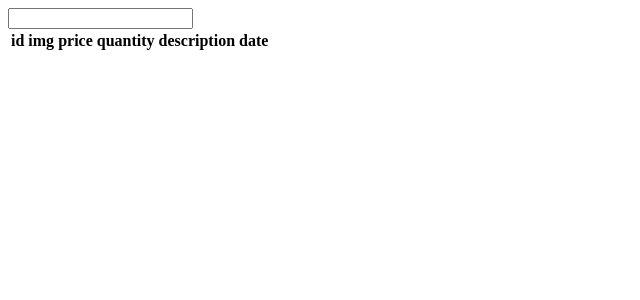
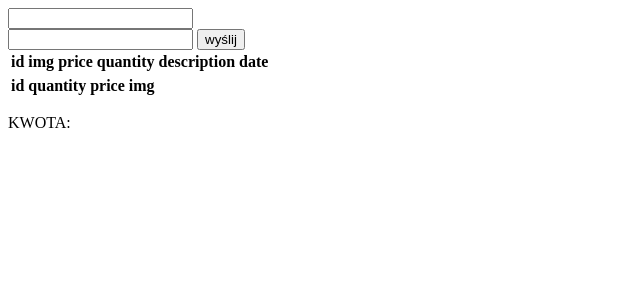
Before and after one commit to adas77/1DI1541-lab, a Flask app: page /product in a window 1280 px wide. Shown: the top 300 px of the page, without its empty margins (0-640 px from the left). Run offline with Flask 2, Linux system fonts and the light colour scheme; lists and menus that the app fills with data are empty; parts of the project's set-up code (start-up, migrations or seed data) failed here and were passed over.

Commit message:
images + basket

```diff
--- a/app.py
+++ b/app.py
@@ -26,11 +26,11 @@ API_PRODUCT_DELETE = os.getenv('API_PRODUCT_DELETE')
 
 
 app = Flask(__name__)
+app.config['TEMPLATES_AUTO_RELOAD'] = True
 app.config['SECRET_KEY'] = SECRET_KEY
 db = dbi.Database(DB_PATH)
 db.user_create()
 db.product_create()
-
 
 def token_required(f):
     @wraps(f)
@@ -79,6 +79,10 @@ def dashboard():
 def product():
     return render_template('product.html')
 
+
+# @app.route('api/product/<product_id>', methods=['GET'])
+# def handle_basket():
+#     return jsonify(request.get_json())
 
 @app.route(API_USER_LOGIN, methods=['POST'])
 def handle_login():
--- a/templates/product.html
+++ b/templates/product.html
@@ -6,8 +6,8 @@
     <meta name="viewport" content="width=device-width, initial-scale=1.0" />
     <title>Product</title>
     <script>
-      const products=[];
-
+      const products=new Map()
+      const basket=new Map()
       search = (val) => {
       const searchDiv = document.getElementById('search')
       while(searchDiv.firstChild){
@@ -20,8 +20,8 @@
             const img = `<img
               src="static/${p.img}"
               alt="${p.img}"
-              width="40"
-              height="34"
+              width="80"
+              height="70"
               title="${p.img}" />`
               searchDiv.insertAdjacentHTML('afterbegin', img)
           }
@@ -29,19 +29,70 @@
 
       }
 
-        const handleButton=()=>{
-            e.preventDefault()
+        const handleButton=($this)=>{
+          letval = $this.previousElementSibling.value;
+
+            console.log("button pressed")
+            if(val == ''){
+              console.log('no input');
+          }else{
+             console.log(val);
+          }
         };
 
+        const getQuantity=(quantity,product_id,price)=>{
+          if(event.key==="Enter" && quantity>0){
+            const basketDiv = document.getElementById('basket')
+            const basketSumDiv = document.getElementById('basket-sum')
+            while(basketDiv.firstChild){
+              basketDiv.removeChild(basketDiv.firstChild);
+              }
+
+            basket.set(product_id,quantity)
+              //const product = products.get(product_id);
+              //console.log(`product:${product.}`)
+
+              let sum=0;
+            basket.forEach((value,key)=>{
+              const product = products.get(key);
+
+              const img = `<img
+              src="static/${product.img}"
+              alt="${product.img}"
+              width="400"
+              height="341"
+              title="${product.img}" />`
+
+              const be = ` <tr>
+                <td>${key}</td>
+                <td>${value}</td>
+                <td>${product.price}</td>
+                <td>${img}</td>
+                <td><button onclick="delete(this)">usun</button></td>
+              </tr>`
+
+              basketDiv.insertAdjacentHTML('beforeend', be)
+              sum+=product.price*value
+            })
+            basketSumDiv.innerHTML=sum
+          }
+
+        }
+
       window.addEventListener('load', () => {
+
+        basket.forEach(b=>{
+          console.log(b)
+        })
+
         fetch('/api/product/get')
           .then((response) => response.json())
           .then((data) => {
             data.forEach((u) => {
-              products.push({img:u.img,price:u.price,quantity:u.quantity})
+              products.set(u.product_id,{img:u.img,price:u.price,quantity:u.quantity})
+              //products.push({img:u.img,price:u.price,quantity:u.quantity})
               console.log(products)
-              let f = u.img
-              console.log(f)
+
 
               const img = `<img
               src="static/${u.img}"
@@ -58,7 +109,8 @@
                     <td>${u.quantity}</td>
                     <td>${u.description}</td>
                     <td>${u.reg_date}</td>
-                    <td><button>dodaj do koszyka</button></td>
+                    <td><button onclick="handleButton(this)">dodaj do koszyka</button></td>
+                    <td><input  onkeydown="getQuantity(this.value,${u.product_id},${u.price})" type="number" placeholder="sztuk" value=0></td>
                   </tr>`
               document.querySelector('table').insertAdjacentHTML('beforeend', l)
             })
@@ -71,7 +123,10 @@
   <body>
     <input type="text" id="in" oninput="search(this.value)" />
     <div id="search"></div>
-
+    <form action="" >
+      <input type="number" name="quantity" id="quantity-basked">
+      <input type="submit" value="wyślij" />
+    </form>
     <table>
       <tr>
         <th>id</th>
@@ -82,8 +137,16 @@
         <th>date</th>
       </tr>
     </table>
-    <td>
+    <table id="basket">
+      <tr>
+        <th>id</th>
+        <th>quantity</th>
+        <th>price</th>
+        <th>img</th>
+      </tr>
+    </table>
+    <p>KWOTA:</p>
+    <p id="basket-sum"></p>
 
-    </td>
   </body>
 </html>
```
Also changed, not shown: base.db, static/cayenne.jpg (added), static/cebula.jpg (added), static/chleb.jpg (added), static/cynamon.jpg (added), static/daktyle.jpg (added), static/kebab.jpg (added), static/kremowka.jpg (added), static/maliny.jpg (added), static/marchewka.jpg (added), static/ogórek.jpg (added), static/pierogi.jpg (added), static/rodzynki.jpg (added), static/ryz.jpg (added), 3 more files, 1 other file.
